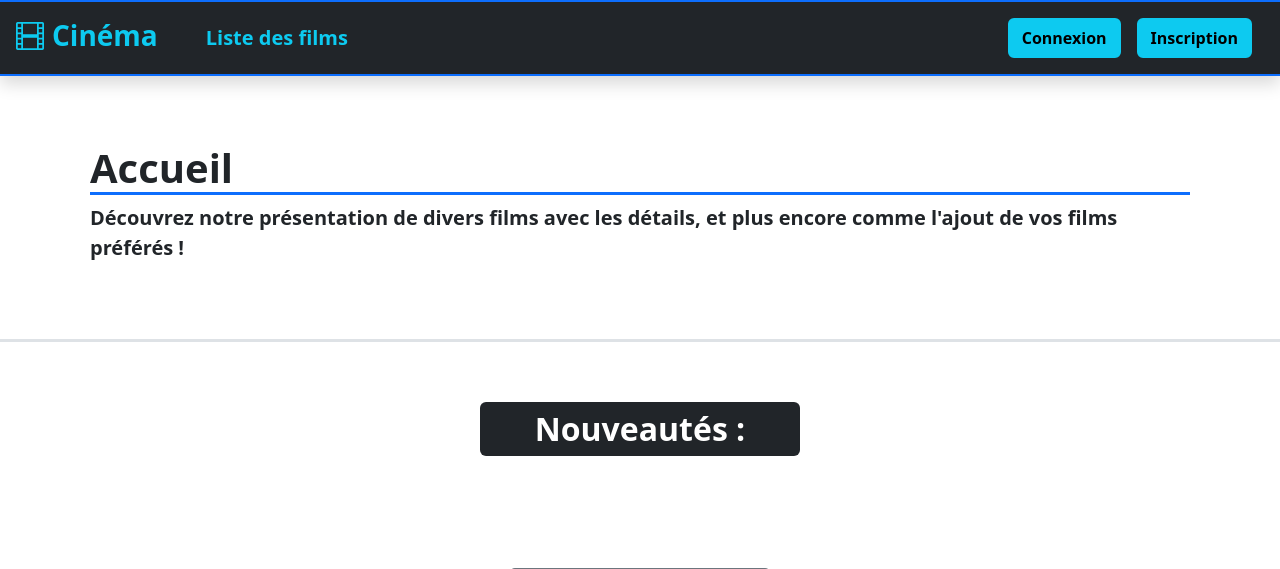
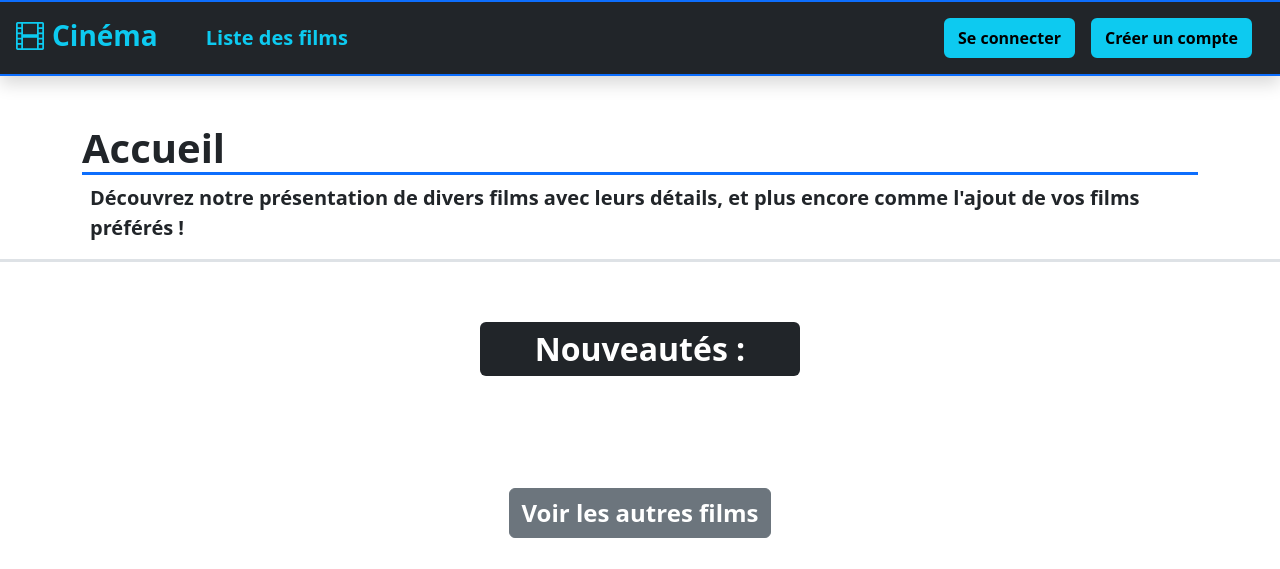
Before and after one commit to msermet/projet-cinema, a PHP site: page /index.php in a window 1280 px wide. Shown: the top 569 px of the page. Run offline with PHP 8.4, Linux system fonts and the light colour scheme; data that the repository does not hold is empty.

Commit message:
finalisations

```diff
--- a/public/connexion.php
+++ b/public/connexion.php
@@ -42,7 +42,6 @@ if ($_SERVER["REQUEST_METHOD"] === "POST") {
             }
         }
     }
-    echo $pseudo,$id_utilisateur;
     if (empty($mdp)) {
         $erreurs['mdp'] = "Le mot de passe est obligatoire";
     } else {
--- a/public/index.php
+++ b/public/index.php
@@ -37,13 +37,15 @@ require_once BASE_PROJET."/src/fonctions.php";
 <!--Insertion d'un menu-->
 <?php require_once BASE_PROJET.'/src/_partials/header.php' ?>
 
-<section>
-    <div class="container">
-        <h1 class="border-bottom border-primary border-3 m-2 fw-semibold text-dark">Accueil</h1>
-        <p class="ms-2 fw-semibold fs-5">Découvrez notre présentation de divers films avec les détails, et plus encore comme l'ajout de vos films préférés !</p>
-    </div>
-</section>
-    <div class="border-top border-3"></div>
+<?php if (isset($_SESSION['pseudo'])) : ?>
+    <p class="fw-bold pt-5 me-5 fs-5 text-end">Heureux de vous revoir <span class="text-primary"><?= $pseudo ?></span> !</p>
+<?php endif; ?>
+
+<div class="container">
+    <h1 class="border-bottom border-primary border-3 fw-semibold text-dark pt-5">Accueil</h1>
+    <p class="ms-2 fw-semibold fs-5">Découvrez notre présentation de divers films avec leurs détails, et plus encore comme l'ajout de vos films préférés !</p>
+</div>
+<div class="border-top border-3"></div>
 
 <!-- cartes-->
 <section class=bg-light">
--- a/src/_partials/header.php
+++ b/src/_partials/header.php
@@ -19,23 +19,31 @@
                     </li>
                 <?php endif; ?>
             </ul>
-            <ul class="navbar-nav me-auto mb-2 mb-lg-0 justify-content-end flex-grow-1 pe-3">
+            <ul class="navbar-nav mb-2 mb-lg-0 justify-content-end flex-grow-1 pe-3">
                 <?php if (empty($_SESSION)) : ?>
                     <li class="nav-item">
-                        <a class="btn btn-info fw-bold border-2 me-3" role="button" href="<?php BASE_PROJET?>/connexion.php">Connexion</a>
+                        <a class="btn btn-info fw-bold border-2 me-3" role="button" href="<?php BASE_PROJET?>/connexion.php">Se connecter</a>
                     </li>
                     <li class="nav-item">
-                        <a class="btn btn-info fw-bold border-2" role="button" href="<?php BASE_PROJET?>/creation-de-compte.php">Inscription</a>
+                        <a class="btn btn-info fw-bold border-2" role="button" href="<?php BASE_PROJET?>/creation-de-compte.php">Créer un compte</a>
                     </li>
                 <?php else : ?>
-                    <li class="nav-item">
-                        <a class="btn btn-info fw-bold border-2" role="button" href="<?php BASE_PROJET?>/deconnexion.php">Déconnexion</a>
-                    </li>
+                    <?php if (isset($_SESSION['pseudo'])) : ?>
+                        <ul class="nav nav-pills">
+                            <li class="nav-item dropdown">
+                                <a class="nav-link dropdown-toggle fw-semibold bg-primary text-light" data-bs-toggle="dropdown" href="#" role="button" aria-expanded="false"><i class="bi bi-person-circle me-2"></i><?= $pseudo ?></a>
+                                <ul class="dropdown-menu dropdown-menu-end">
+                                    <li class="nav-item">
+                                        <a class="dropdown-item fw-bold text-center text-danger" role="button" href="<?php BASE_PROJET?>/deconnexion.php"><i class="bi bi-box-arrow-right me-2"></i>Se déconnecter</a>
+                                    </li>
+                                </ul>
+                            </li>
+                        </ul>
+                    <?php endif; ?>
+
+
                 <?php endif; ?>
             </ul>
         </div>
     </div>
 </nav>
-<?php if (isset($_SESSION['pseudo'])) : ?>
-    <p class="fw-bold pt-5 me-5 fs-5 text-end">Heureux de vous revoir <span class="text-primary"><?= $pseudo ?></span> !</p>
-<?php endif; ?>
```
Also changed, not shown: public/creation-de-compte.php (+5 -7 lines).
